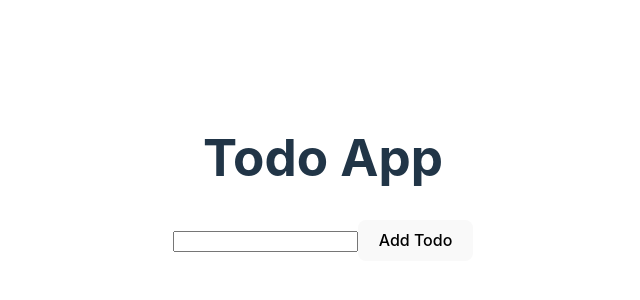
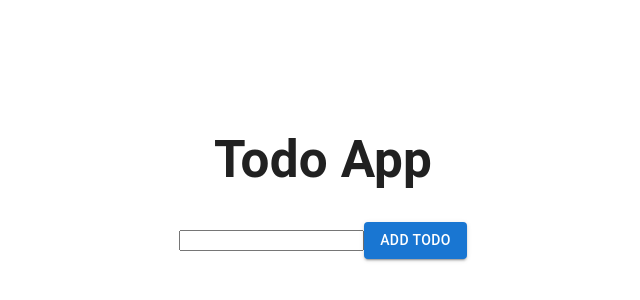
Before and after one commit to kbastow/todo-app, a React (Vite) app: page / in a window 1280 px wide. Shown: the part 214-514 px from the top of the page, without its empty margins (317-957 px from the left). Built offline with nearby package versions, Linux system fonts and the light colour scheme.

Commit message:
adding mui CssBasline

```diff
--- a/src/components/TodoApp.tsx
+++ b/src/components/TodoApp.tsx
@@ -1,4 +1,7 @@
+import * as React from 'react';
 import { useState } from 'react';
+import CssBaseline from '@mui/material/CssBaseline';
+import Button from '@mui/material/Button';
 
    interface TodoItem {
         id: string;
@@ -39,6 +42,8 @@ import { useState } from 'react';
      };
 
      return (
+      <React.Fragment>
+        <CssBaseline />
        <div>
          <h1>Todo App</h1>
          <input
@@ -46,7 +51,7 @@ import { useState } from 'react';
            value={newTodo}
            onChange={(e) => setNewTodo(e.target.value)}
          />
-         <button onClick={addTodo}>Add Todo</button>
+         <Button variant='contained' onClick={addTodo}>Add Todo</Button>
          <ul>
            {todos.map((todo) => (
              <li key={todo.id}>
@@ -63,6 +68,7 @@ import { useState } from 'react';
            ))}
          </ul>
        </div>
+       </React.Fragment>
      );
    };
 
```
